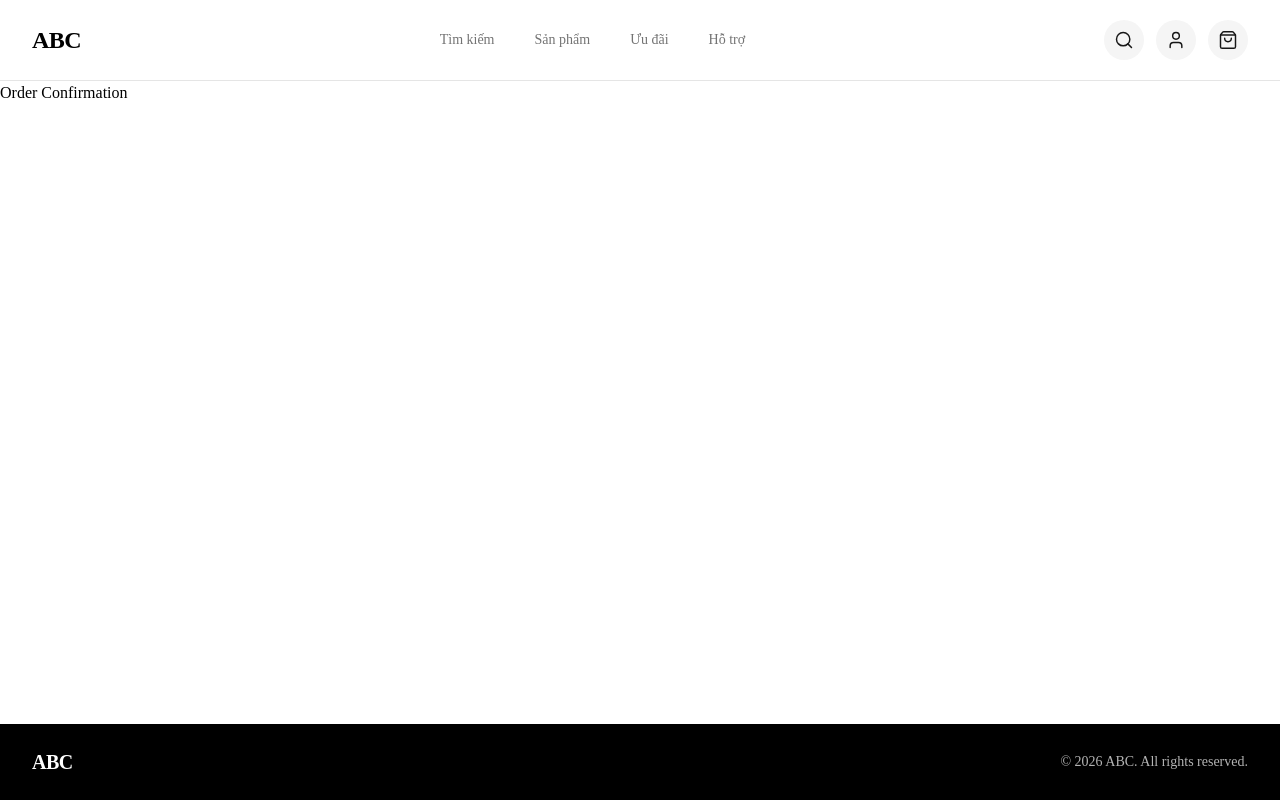
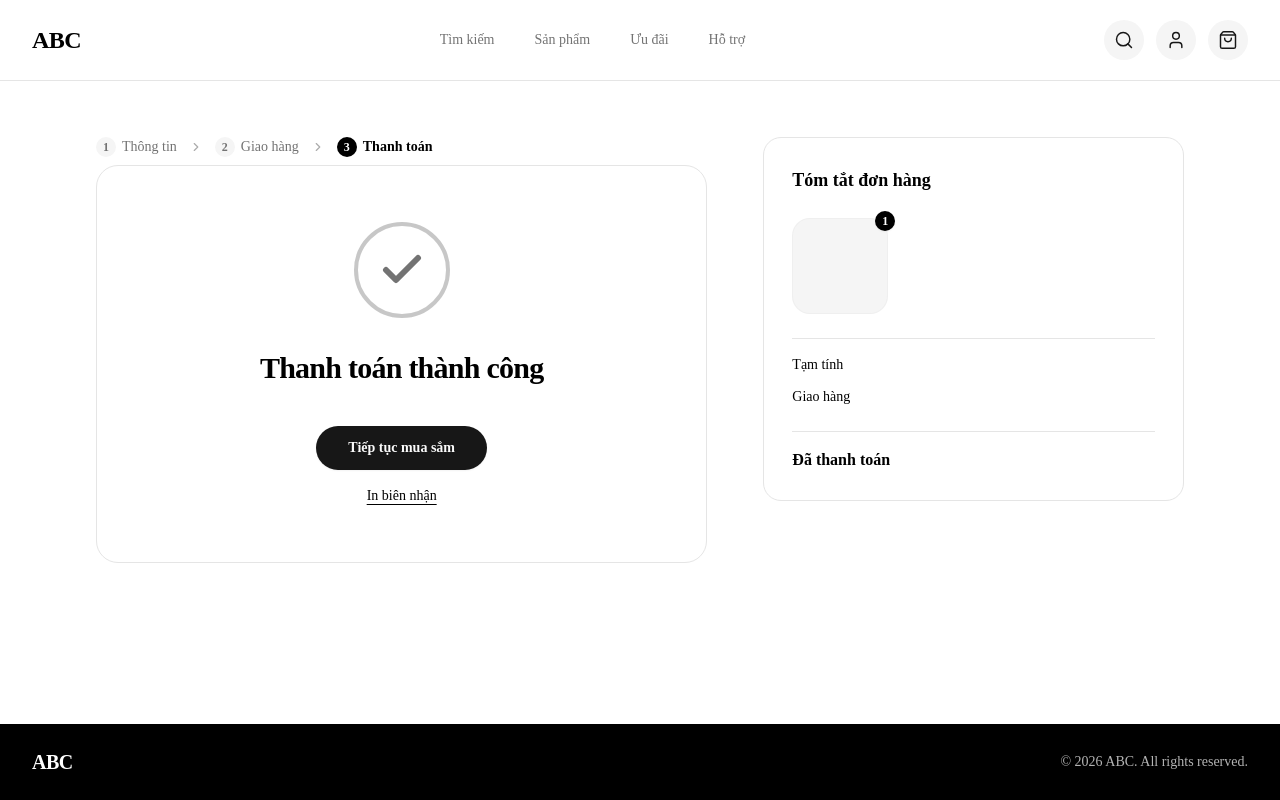
Before and after one commit to longvo34/e-commerce-system, a Next.js app: page /order-confirmation in a window 1280 px wide. Built offline with nearby package versions, Linux system fonts and the light colour scheme.

Commit message:
UI order confirmation

```diff
--- a/app/(protected)/(customer)/order-confirmation/page.tsx
+++ b/app/(protected)/(customer)/order-confirmation/page.tsx
@@ -1,3 +1,132 @@
+"use client";
+
+import Link from "next/link";
+import { Check, ChevronRight } from "lucide-react";
+
 export default function OrderConfirmationPage() {
-  return <div>Order Confirmation</div>;
+  const steps = [
+    { number: 1, label: "Thông tin" },
+    { number: 2, label: "Giao hàng" },
+    { number: 3, label: "Thanh toán", active: true },
+  ];
+
+  const handlePrint = () => {
+    if (typeof window !== "undefined") {
+      window.print();
+    }
+  };
+
+  return (
+    <div className="w-full bg-background text-foreground py-10 sm:py-14">
+      <div className="max-w-6xl mx-auto px-4 sm:px-6 lg:px-8">
+        <div className="grid grid-cols-1 lg:grid-cols-12 gap-10 lg:gap-14 items-start">
+          {/* LEFT COLUMN: Order Success Card */}
+          <div className="lg:col-span-7 space-y-6">
+            {/* 1. Breadcrumb Stepper */}
+            <nav
+              aria-label="Tiến trình đặt hàng"
+              className="flex items-center gap-2 sm:gap-3 text-xs sm:text-sm font-medium mb-2"
+            >
+              {steps.map((step, idx) => (
+                <div key={step.number} className="flex items-center gap-2">
+                  <div
+                    className={`flex items-center gap-1.5 ${
+                      step.active
+                        ? "text-foreground font-semibold"
+                        : "text-muted-foreground"
+                    }`}
+                  >
+                    <span
+                      className={`w-5 h-5 rounded-full text-xs flex items-center justify-center font-bold ${
+                        step.active
+                          ? "bg-foreground text-background"
+                          : "bg-muted text-muted-foreground"
+                      }`}
+                    >
+                      {step.number}
+                    </span>
+                    <span>{step.label}</span>
+                  </div>
+
+                  {idx < steps.length - 1 && (
+                    <ChevronRight className="w-3.5 h-3.5 text-muted-foreground/60 ml-1" />
+                  )}
+                </div>
+              ))}
+            </nav>
+
+            {/* 2. Success Card */}
+            <div className="rounded-3xl border border-border bg-card p-10 sm:p-14 flex flex-col items-center justify-center text-center space-y-8">
+              {/* Check Circle Icon */}
+              <div className="w-24 h-24 rounded-full border-4 border-muted-foreground/40 flex items-center justify-center">
+                <Check className="w-12 h-12 text-muted-foreground stroke-[3]" />
+              </div>
+
+              {/* Success Title */}
+              <h1 className="text-2xl sm:text-3xl font-extrabold text-foreground tracking-tight">
+                Thanh toán thành công
+              </h1>
+
+              {/* Action Buttons */}
+              <div className="flex flex-col items-center gap-4 pt-2">
+                <Link
+                  href="/products"
+                  className="rounded-full bg-primary text-primary-foreground hover:bg-primary/90 px-8 py-3 text-sm font-semibold transition-colors shadow-xs"
+                >
+                  Tiếp tục mua sắm
+                </Link>
+
+                <button
+                  type="button"
+                  onClick={handlePrint}
+                  className="text-xs sm:text-sm text-foreground underline underline-offset-4 hover:opacity-70 transition-opacity"
+                >
+                  In biên nhận
+                </button>
+              </div>
+            </div>
+          </div>
+
+          {/* RIGHT COLUMN: Order Summary Card */}
+          <div className="lg:col-span-5">
+            <div className="rounded-2xl border border-border bg-card p-6 sm:p-7 space-y-6">
+              <h2 className="text-base sm:text-lg font-bold text-foreground">
+                Tóm tắt đơn hàng
+              </h2>
+
+              {/* Product Preview Row */}
+              <div className="flex items-center gap-4">
+                <div className="relative w-20 h-20 sm:w-24 sm:h-24 rounded-2xl bg-muted border border-border/40 flex-shrink-0">
+                  <span className="absolute -top-2 -right-2 w-5 h-5 rounded-full bg-foreground text-background text-xs font-bold flex items-center justify-center shadow-xs">
+                    1
+                  </span>
+                </div>
+                <div className="flex-1" />
+              </div>
+
+              {/* Price Breakdown */}
+              <div className="space-y-3 pt-4 border-t border-border text-sm">
+                <div className="flex items-center justify-between">
+                  <span className="text-foreground">Tạm tính</span>
+                  <span className="font-medium text-foreground"></span>
+                </div>
+                <div className="flex items-center justify-between">
+                  <span className="text-foreground">Giao hàng</span>
+                  <span className="font-medium text-foreground"></span>
+                </div>
+              </div>
+
+              {/* Paid Row */}
+              <div className="pt-4 border-t border-border flex items-center justify-between">
+                <span className="text-base font-bold text-foreground">
+                  Đã thanh toán
+                </span>
+                <span className="text-base font-bold text-foreground"></span>
+              </div>
+            </div>
+          </div>
+        </div>
+      </div>
+    </div>
+  );
 }
```
